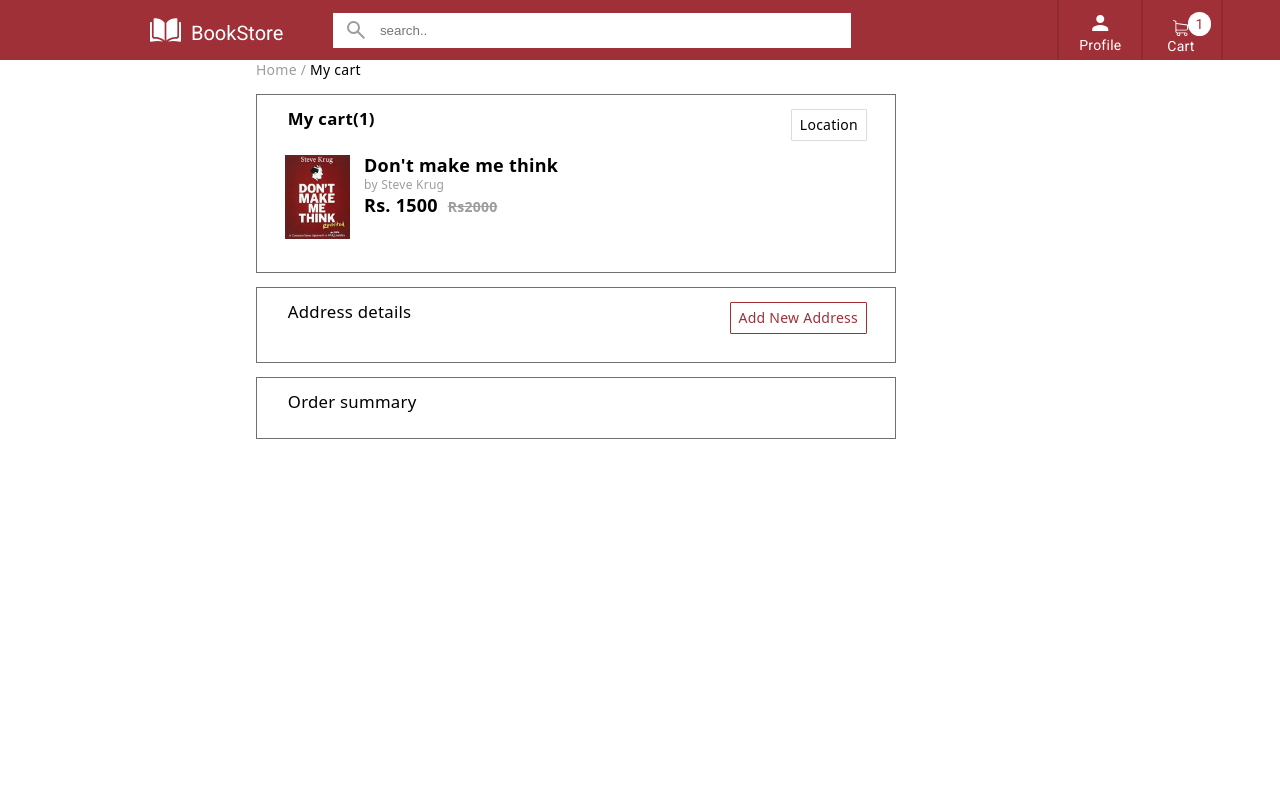
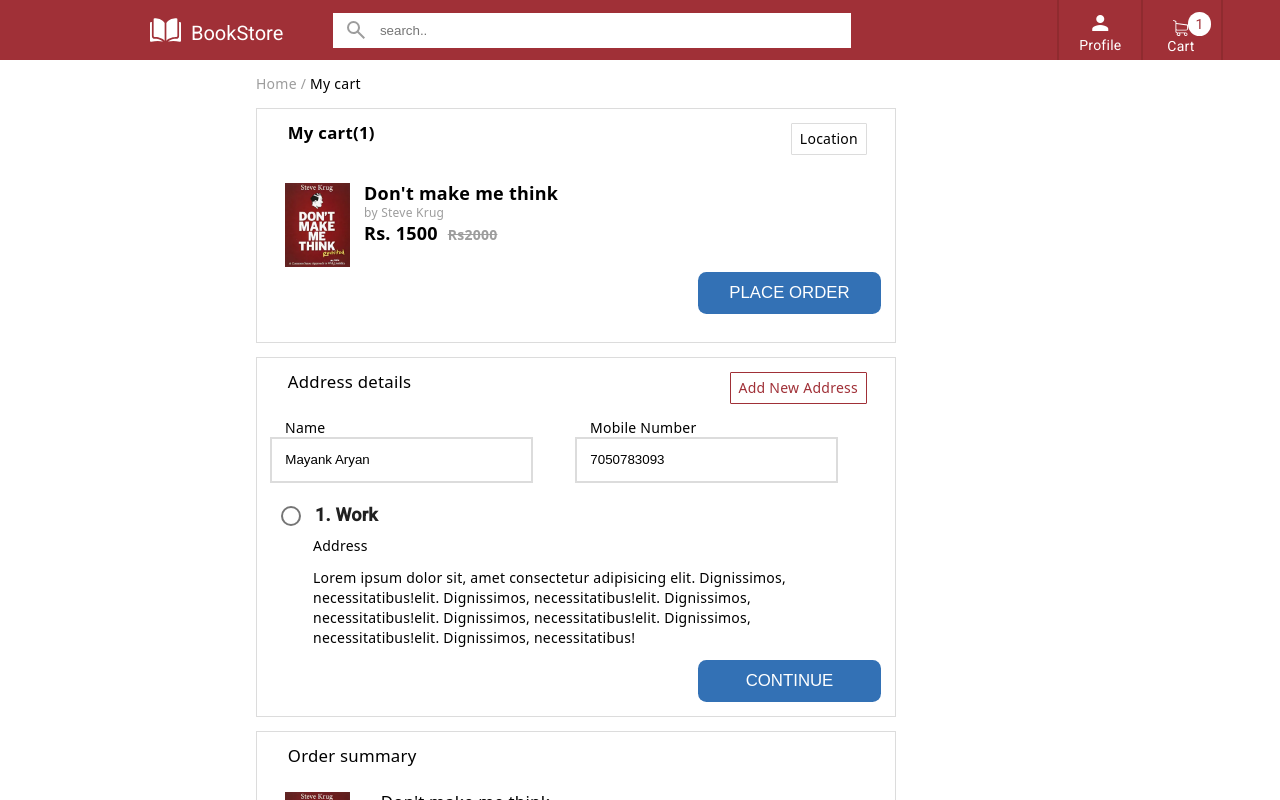
Before and after one commit to mayankaryan/Bookstore, an Angular app: page /mycart in a window 1280 px wide. Shown: the top 800 px of the page. Built offline with nearby package versions, Linux system fonts and the light colour scheme; no server answers.

Commit message:
ADDED: customer detial and order summary to my cart component

```diff
--- a/src/app/component/mycart/mycart.component.html
+++ b/src/app/component/mycart/mycart.component.html
@@ -22,6 +22,9 @@
                 <P>Rs. 1500 &nbsp;<span>Rs2000</span></P>
             </div>
         </div>
+        <div class="btn-cnt">
+            <button>PLACE ORDER</button>
+        </div>
 
     </div>
 
@@ -32,11 +35,52 @@
                 Add New Address
             </div>
         </div>
+        <div class="customer-detail">
+            <div>
+                <label for="name">Name</label>
+                <input type="text" value="Mayank Aryan">
+            </div>
+            <div>
+                <label for="mobile num">Mobile Number</label>
+                <input type="number" value="7050783093">
+            </div>
+        </div>
+        <div class="customer-address">
+            <mat-radio-group [(ngModel)]="custAddress">
+                <div>
+                    <mat-radio-button  value="work"><span id="add-title">1. Work</span></mat-radio-button>
+                    <div class="address">
+                        <p>Address</p>
+                        <p>Lorem ipsum dolor sit, amet consectetur adipisicing elit. Dignissimos, necessitatibus!elit. Dignissimos, necessitatibus!elit. Dignissimos, necessitatibus!elit. Dignissimos, necessitatibus!elit. Dignissimos, necessitatibus!elit. Dignissimos, necessitatibus!</p>
+                    </div>
+                </div>
+                <!-- <div>
+                    <mat-radio-button value="Home">2. Home</mat-radio-button>
+                </div> -->
+              </mat-radio-group>
+        </div>
+        <div class="btn-cnt">
+            <button>CONTINUE</button>
+        </div>
+
     </div>
 
     <div class="summary-cnt">
         <p>Order summary</p>
 
+        <div class="cart-content">
+            <div class="img-cnt">
+                <img src="../../../assets/books/book 2.png" alt="">
+            </div>
+            <div class="book-detials">
+                <p>Don't make me think</p>
+                <p id="auther-name">by Steve Krug</p>
+                <P>Rs. 1500 &nbsp;<span>Rs2000</span></P>
+            </div>
+        </div>
+        <div class="btn-cnt">
+            <button>CHECKOUT</button>
+        </div>
     </div>
 </div>
 
--- a/src/app/component/mycart/mycart.component.scss
+++ b/src/app/component/mycart/mycart.component.scss
@@ -7,16 +7,15 @@
 
 .route-cnt {
     font-weight: 500;
-    margin-bottom: 1em;
+    margin: 1em 0;
 }
 .home-span {
     color: #9D9D9D;
 }
 
 .cart-cnt {
-    border: 1px solid #707070;
+    border: 1px solid #DCDCDC;
     padding: 1em 1em 2em 1em;
-
 }
 .cart-heading {
     display: flex;
@@ -41,7 +40,7 @@
 
 .cart-content {
     display: inline-flex;
-    margin-left: 1em;
+    margin: 1em 0 0 1em;
     align-items: flex-start;
 }
 
@@ -74,7 +73,7 @@ img {
 
 .customer-cnt {
     margin: 1em 0;
-    border: 1px solid #707070;
+    border: 1px solid #DCDCDC;
     padding: 1em 1em;
 }
 .customer-cnt p {
@@ -96,9 +95,40 @@ img {
     padding: 5px 8px;
     border-radius: 1px;
 }
+.customer-detail div{
+    display: inline-block;
+    width: 50%;
+}
+.customer-detail label {
+    margin-left: 1em;
+}
+.customer-detail input {
+    display: block;
+    width: 80%;
+    height: 3em;
+    padding-left: 1em;
+    border: 1px solid #DCDCDC;
+    outline: 1px solid #DCDCDC;
+}
+.customer-address {
+    margin-top: 1em;
+}
+#add-title {
+    font-size: 18px;
+    font-weight: 700;
+}
+.address {
+    margin-left: 2em;
+}
+.address p {
+    font-size: 14px;
+    font-weight: 500;
+}
+
+
 
 .summary-cnt {
-    border: 1px solid #707070;
+    border: 1px solid #DCDCDC;
     padding: 1em 1em;
 }
 .summary-cnt p {
@@ -106,3 +136,17 @@ img {
     font-weight: 500;
     margin-left: 1em;
 }
+.btn-cnt {
+    display: flex;
+    flex-direction: row-reverse;
+}
+.btn-cnt button {
+    background: #3371B5;
+    color: #FFFFFF;
+    width: 30%;
+    height: 2.5em;
+    font-size: larger;
+    border-radius: .5em;
+    border: none;
+
+}
--- a/src/app/component/mycart/mycart.component.ts
+++ b/src/app/component/mycart/mycart.component.ts
@@ -1,7 +1,5 @@
 import { Component, OnInit } from '@angular/core';
 import { CartService } from 'src/app/service/cart.service';
-import { HttpService } from 'src/app/service/http/http.service';
-import { error } from 'winston';
 
 @Component({
   selector: 'app-mycart',
@@ -10,6 +8,7 @@ import { error } from 'winston';
 })
 export class MycartComponent implements OnInit {
   cartItems: any;
+  custAddress: any;
 
   constructor( private cartServices: CartService) {}
 
--- a/src/app/moudle/material/material.module.ts
+++ b/src/app/moudle/material/material.module.ts
@@ -42,6 +42,7 @@ import { MatTabsModule } from '@angular/material/tabs';
 import { MatToolbarModule } from '@angular/material/toolbar';
 import { MatTooltipModule } from '@angular/material/tooltip';
 import { MatTreeModule } from '@angular/material/tree';
+import {FormsModule} from '@angular/forms';
 
 @NgModule({
   declarations: [],
@@ -91,6 +92,7 @@ import { MatTreeModule } from '@angular/material/tree';
     PortalModule,
     ScrollingModule,
     CommonModule,
+    FormsModule,
   ]
 })
 export class MaterialModule {}
```
